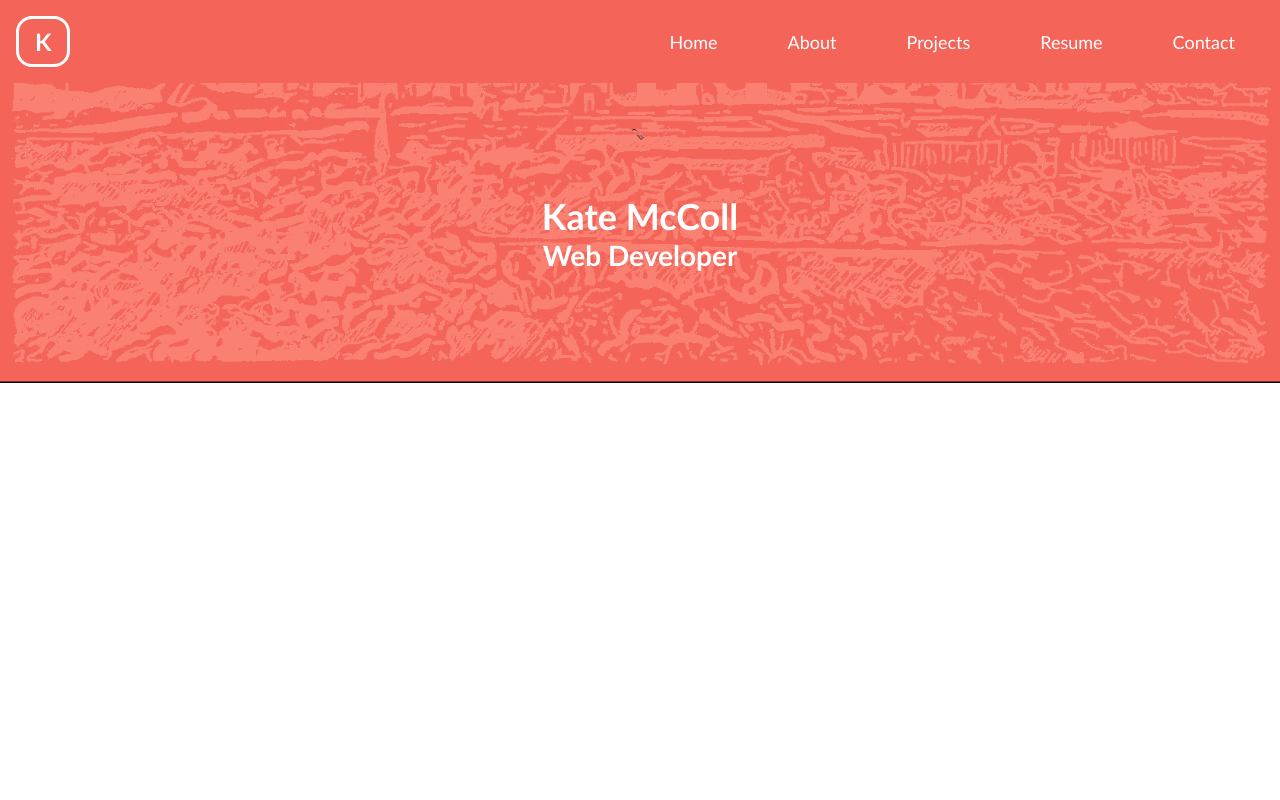
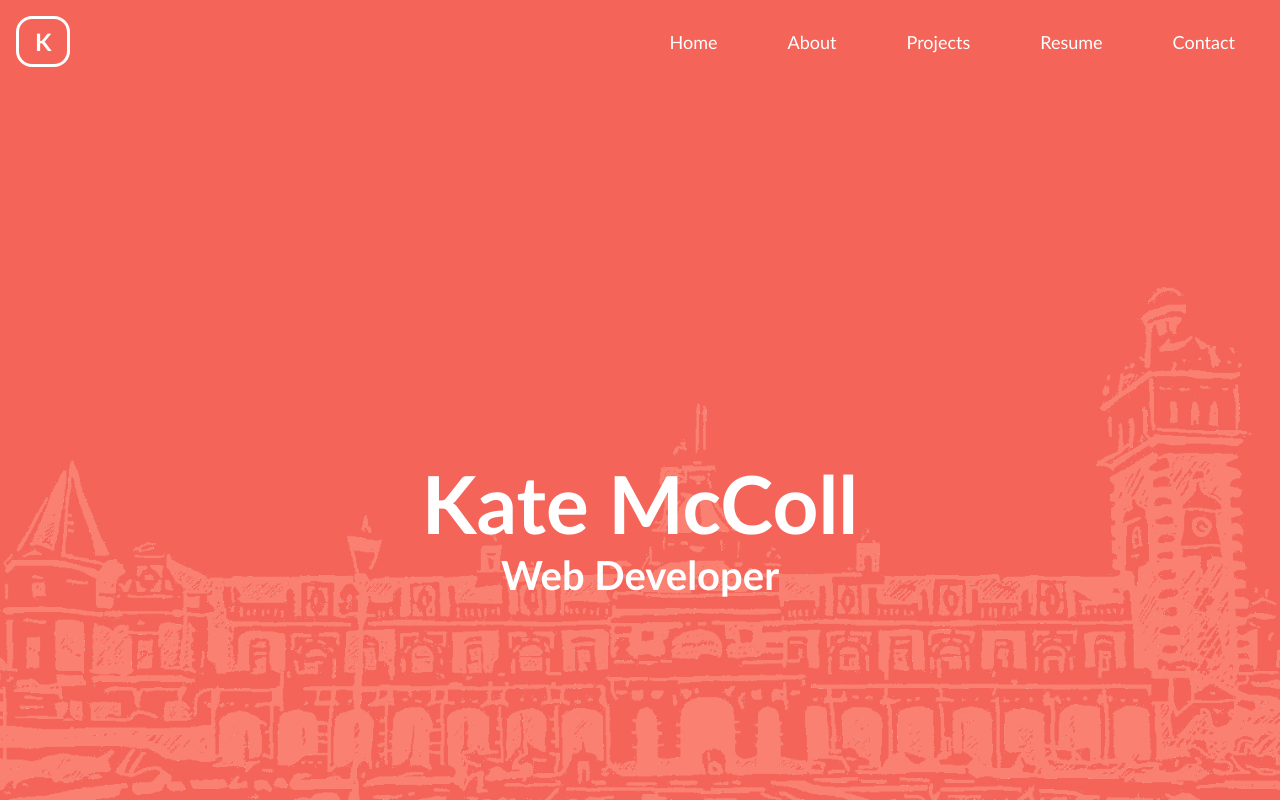
Before and after one commit to katemccoll/React-Portfolio, a React (Create React App) app: page / in a window 1280 px wide. Shown: the top 800 px of the page. Built offline with nearby package versions, Linux system fonts and the light colour scheme.

Commit message:
remove: type writer function

```diff
--- a/src/components/pages/assets/css/Home.css
+++ b/src/components/pages/assets/css/Home.css
@@ -30,17 +30,31 @@ h2 {
     font-size: 28px;
 }
 
+@media screen and (min-width: 426px) {
+    #home {
+        background-image: url(../images/dunedin_dark.jpg);
+        background-size: cover;
+        background-position: bottom;
+        background-repeat: no-repeat;
+        color: var(--white);
+        display: flex;
+        justify-content: center;
+        height: 1000px;
+        align-items: center;
+    }
+    .center {
+        margin: 10rem 0;
+        padding: 2rem;
+        text-align: center;
+        font-size: 3rem;
+        max-width: initial;
+        height: 20rem;
+    }
 
-.cursor {
-    border-bottom: 0.4rem solid;
-    animation: caret 1s steps(1) infinite;
-    padding: 0 1rem 0 1rem;
-    font-size: 0;
-    margin-left: 0.5rem;
-}
-
-@keyframes caret {
-    50% {
-        border-color: transparent;
+    h1 {
+        font-size: 80px;
+    }
+    h2 {
+        font-size: 40px;
     }
 }
```
